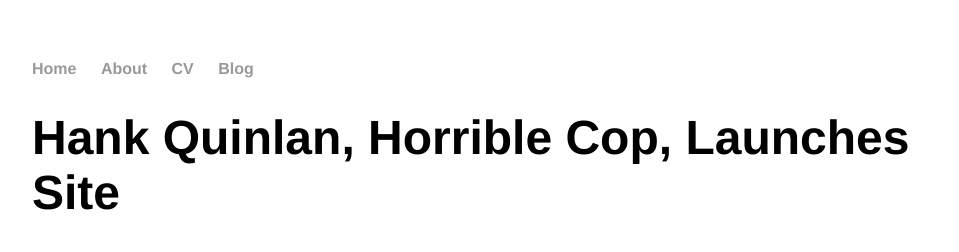
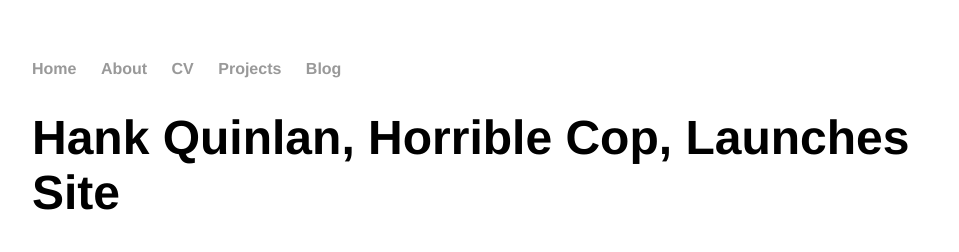
Before and after one commit to cnzhikai/cnzhikai.github.io_old, a Jekyll site: the page built from _posts/2014-04-30-hank-quinlan-site-launched.md, in a window 1280 px wide. Shown: the top 252 px of the page, without its empty margins (160-1119 px from the left). Built offline with Jekyll 4.4.1, drawn with Linux system fonts in a browser that asks for light colours.

Commit message:
Update default.html

```diff
--- a/_layouts/default.html
+++ b/_layouts/default.html
@@ -11,6 +11,7 @@
 	        		<li><a href="/">Home</a></li>
 		        	<li><a href="/about">About</a></li>
 	        		<li><a href="/cv">CV</a></li>
+				<li><a herf="/projects">Projects</a></li>
 	        		<li><a href="/blog">Blog</a></li>
 	    		</ul>
 			</nav>
```
